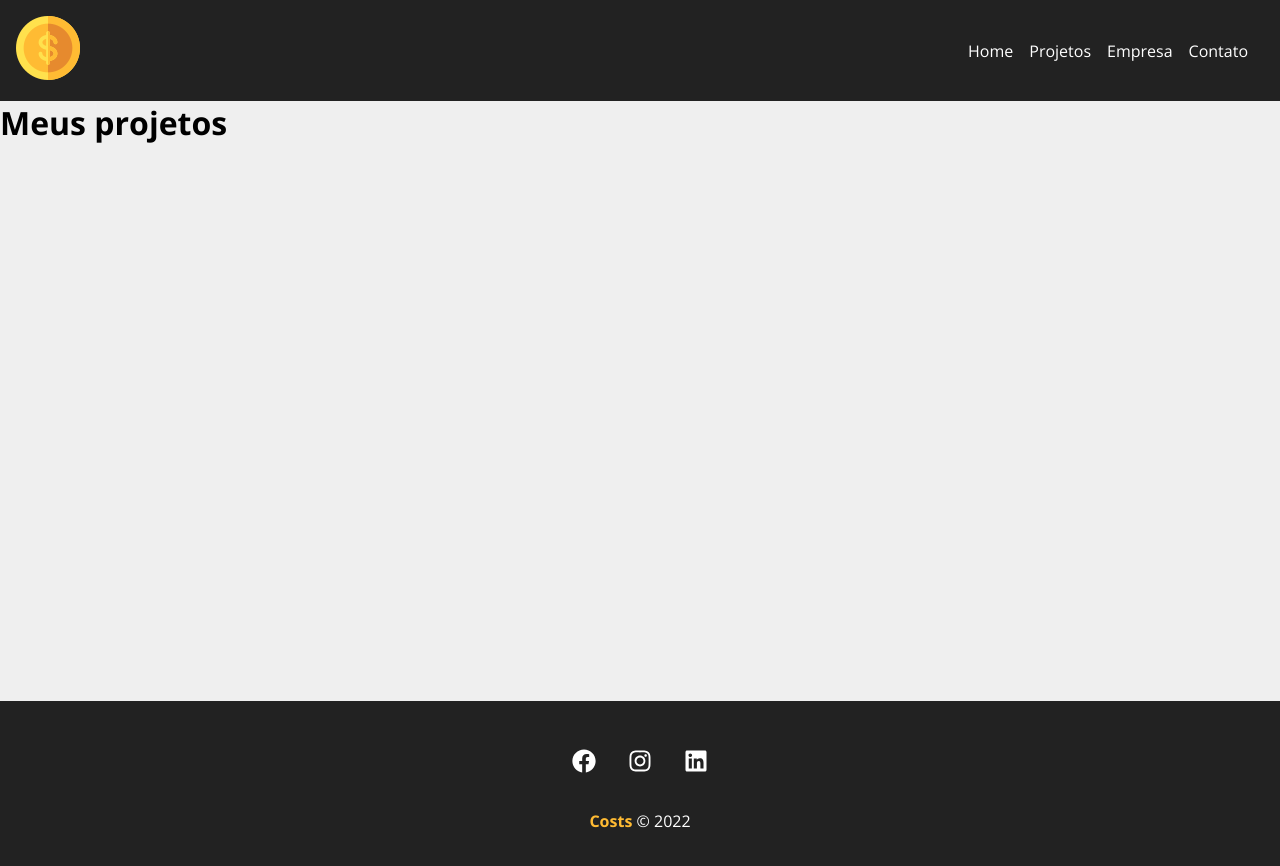
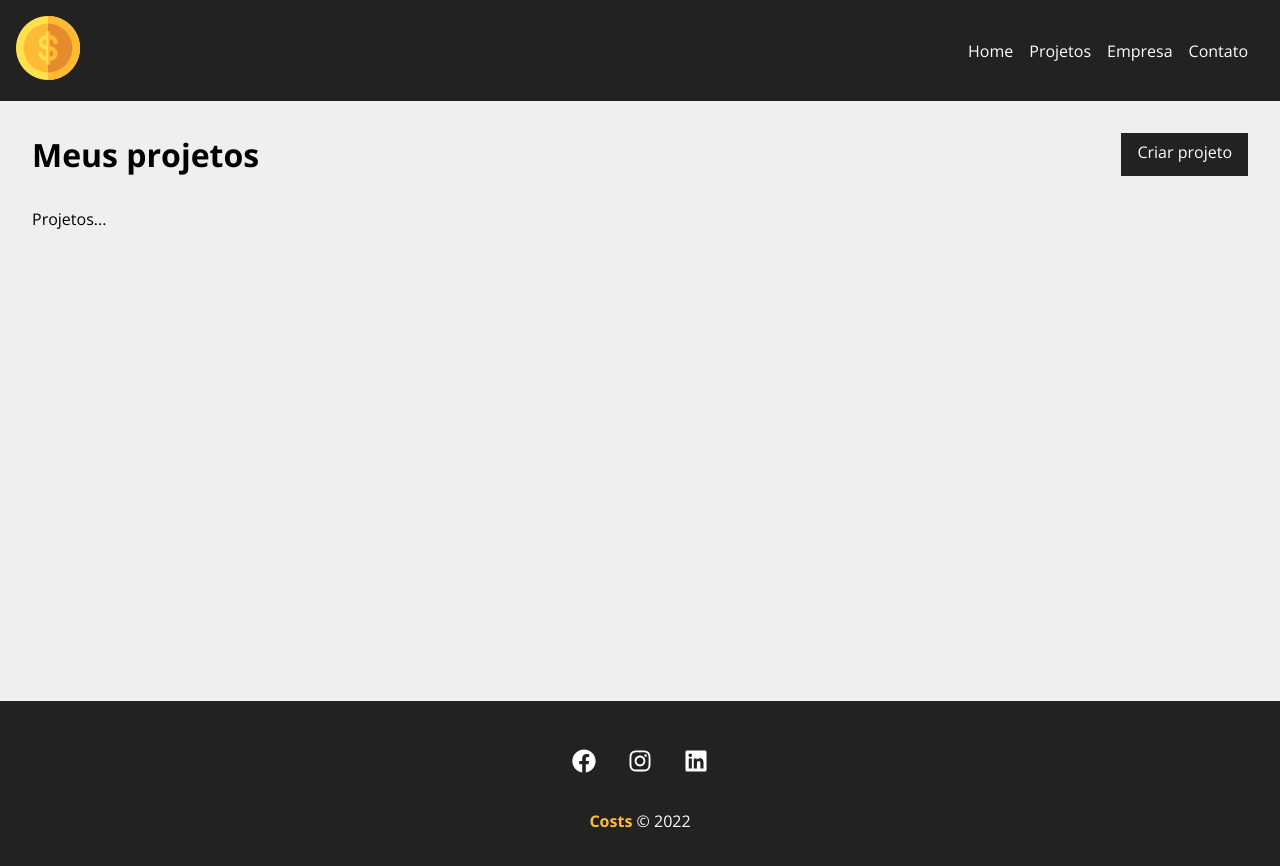
Before and after one commit to wendleyzago/costs-matheus-battisti, a React (Create React App) app: page /projects in a window 1280 px wide. Shown: the top 866 px of the page. Built offline with nearby package versions, Linux system fonts and the light colour scheme; the HTML template or start-up script is replaced by a standard one.

Commit message:
Criação do dashboard

```diff
--- a/src/components/pages/Projects.js
+++ b/src/components/pages/Projects.js
@@ -1,8 +1,11 @@
 
 import { useLocation } from "react-router-dom"
 
+import styles from "./Projects.module.css"
+
 import Message from "../layout/Message"
-
+import Container from "../layout/Container"
+import LinkButton from "../layout/LinkButton"
 
 
 const Projects = () => {
@@ -17,9 +20,15 @@ const Projects = () => {
 
 
   return (
-    <div>
-      <h1>Meus projetos</h1>
+    <div className={styles.project_container}>
+      <div className={styles.title_container}>
+        <h1>Meus projetos</h1>
+        <LinkButton to="/newproject" text="Criar projeto"/>
+      </div>
       {message && <Message msg={message} type="success"/>}
+      <Container>
+        <p>Projetos...</p>
+      </Container>
     </div>
   )
 }
--- /dev/null
+++ b/src/components/pages/Projects.module.css
@@ -0,0 +1,10 @@
+.project_container {
+    padding: 2em;
+    width: 100%;
+}
+
+.title_container {
+    display: flex;
+    justify-content: space-between;
+    margin-bottom: 2em;
+}
```
